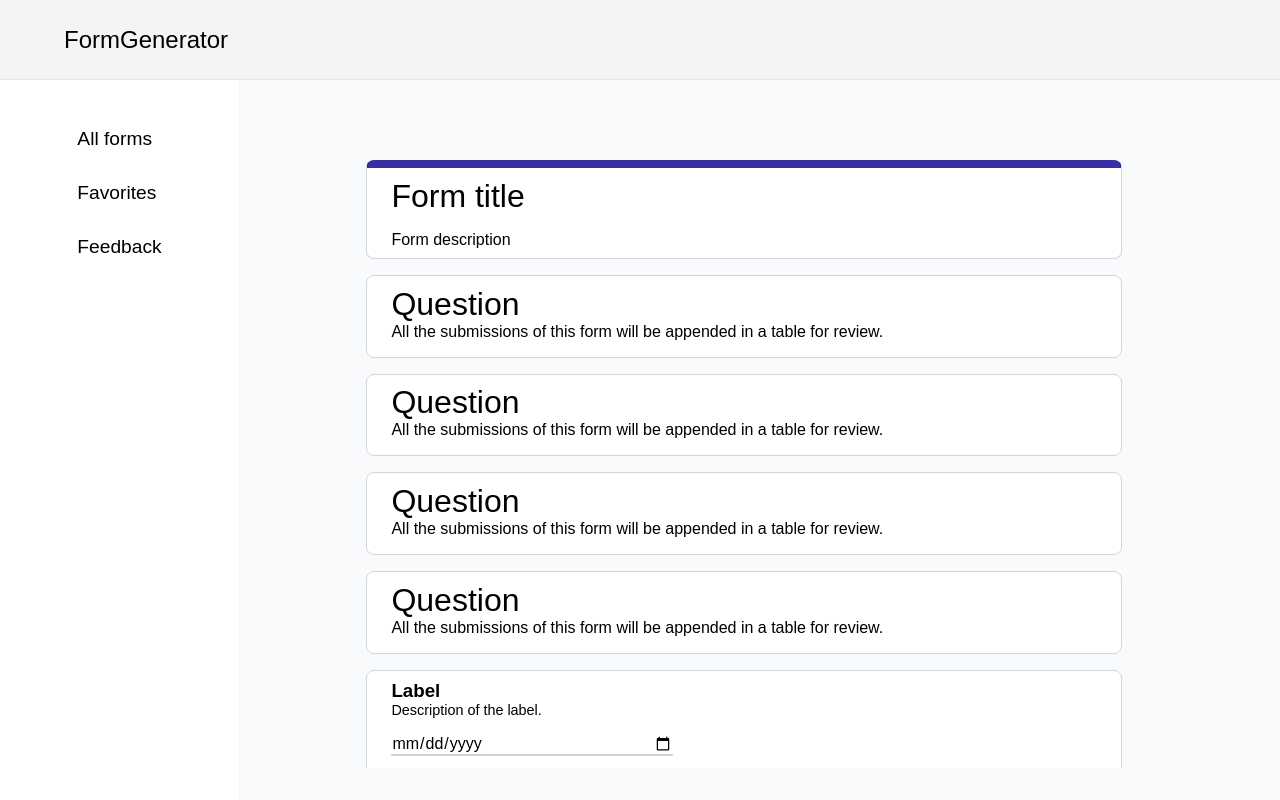
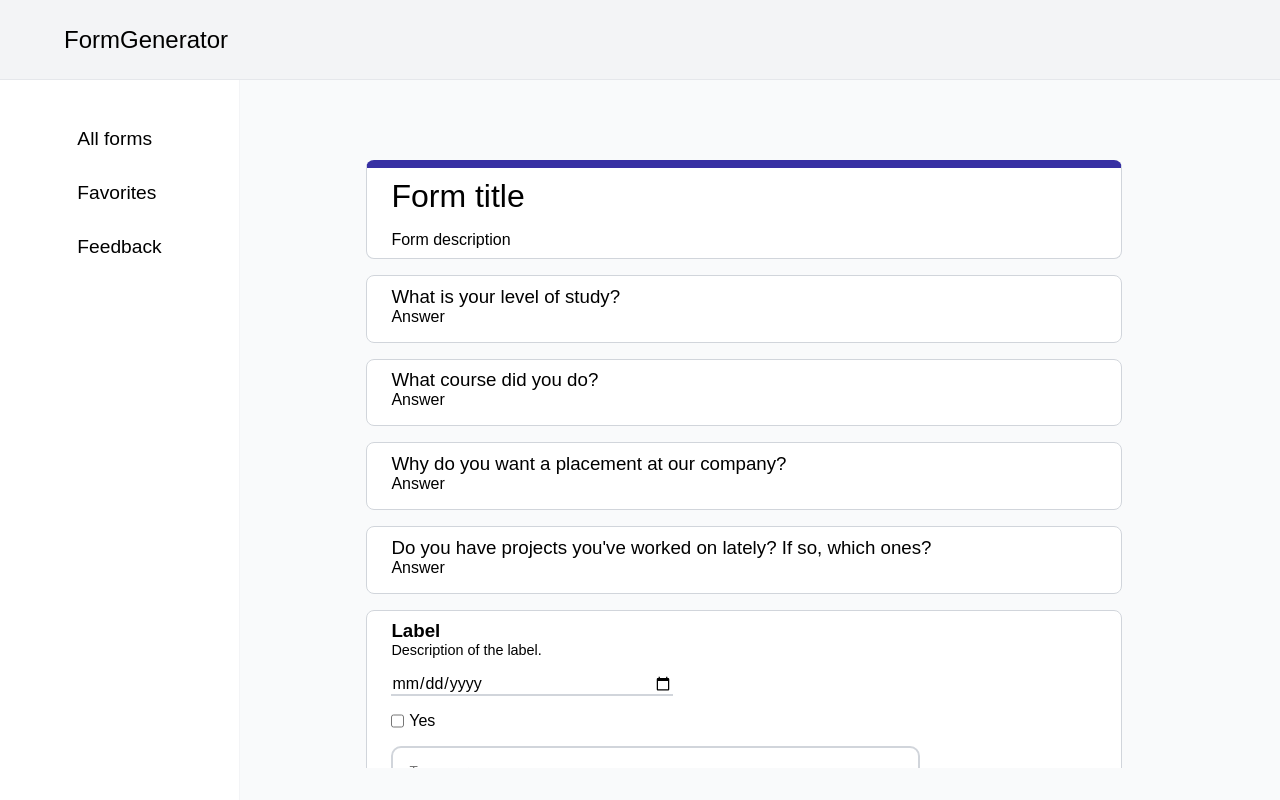
Before and after one commit to kennedy-muhumuza/form-generator, a React (Vite) app: page /create-form in a window 1280 px wide. Built offline with nearby package versions, Linux system fonts and the light colour scheme.

Commit message:
update form data

```diff
--- a/src/data/form-data.ts
+++ b/src/data/form-data.ts
@@ -10,28 +10,28 @@ export const formData = [
     fields: [
       {
         fieldId: uuidv4(),
-        question: "Question",
+        question: "What is your level of study?",
         status: "short answer",
         required: true,
         imageUrl: "",
       },
       {
         fieldId: uuidv4(),
-        question: "Question",
+        question: "What course did you do?",
         status: "short answer",
         required: true,
         imageUrl: "",
       },
       {
         fieldId: uuidv4(),
-        question: "Question",
+        question: "Why do you want a placement at our company?",
         status: "short answer",
         required: true,
         imageUrl: "",
       },
       {
         fieldId: uuidv4(),
-        question: "Question",
+        question: "Do you have projects you've worked on lately? If so, which ones?",
         status: "short answer",
         required: true,
         imageUrl: "",
--- a/src/pages/generated-forms/GeneratedForm.module.css
+++ b/src/pages/generated-forms/GeneratedForm.module.css
@@ -133,6 +133,10 @@
   margin-bottom: 1rem;
 }
 
+.page-title-item-heading{
+  font-weight: 500;
+
+}
 .page-title-heading {
   font-weight: 400;
 }
--- a/src/pages/generated-forms/GeneratedForm.tsx
+++ b/src/pages/generated-forms/GeneratedForm.tsx
@@ -81,8 +81,8 @@ export const GeneratedForm: React.FC<Props[]> = () => {
 
       {fields.map((item) => (
         <div key={item.fieldId} className={styles["field-input-container"]}>
-          <h1 className={styles["page-title-heading"]}>{item.question}</h1>
-          <p>All the submissions of this form will be appended in a table for review.</p>
+          <h3 className={styles["page-title-item-heading"]}>{item.question}</h3>
+          <p>Answer</p>
         </div>
       ))}
 
```
